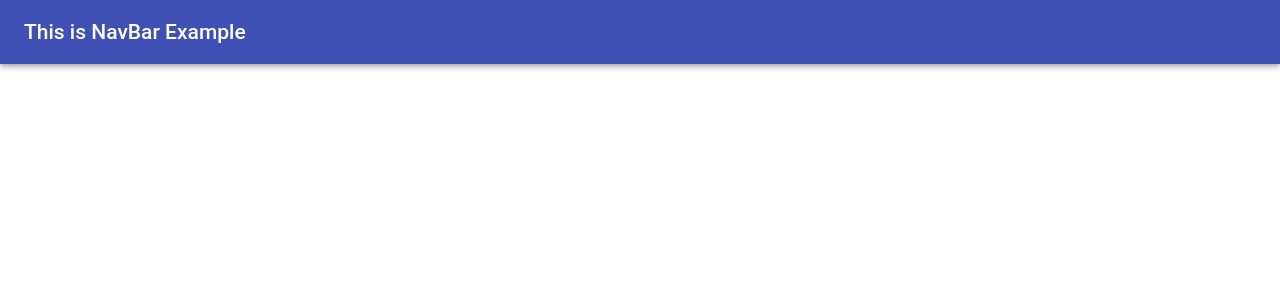
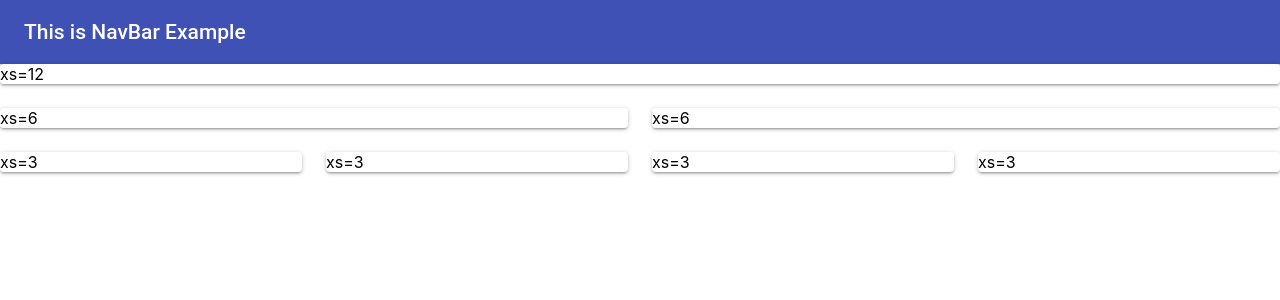
Before and after one commit to gurielmp/agoraReactjs, a React (Create React App) app in the folder app/: page / in a window 1280 px wide. Shown: the top 300 px of the page. Built offline with nearby package versions, Linux system fonts and the light colour scheme.

Commit message:
add material ui grid

```diff
--- a/app/src/App.js
+++ b/app/src/App.js
@@ -1,5 +1,6 @@
 import React, { Component } from 'react';
 import NavBar from './components/NavBar';
+import Segment1 from './components/Segment1';
 import './App.css';
 
 class App extends Component {
@@ -7,6 +8,7 @@ class App extends Component {
     return (
       <div>
        <NavBar />
+       <Segment1 />
       </div>
     );
   }
--- /dev/null
+++ b/app/src/components/Segment1.js
@@ -0,0 +1,35 @@
+import React from 'react';
+import Grid from '@material-ui/core/Grid'
+import Paper from '@material-ui/core/Paper'
+
+const Segment1 = () => {
+ return(
+  <div>
+      <Grid container spacing={24}>
+        <Grid item xs={12}>
+          <Paper>xs=12</Paper>
+        </Grid>
+        <Grid item xs={6}>
+          <Paper>xs=6</Paper>
+        </Grid>
+        <Grid item xs={6}>
+          <Paper>xs=6</Paper>
+        </Grid>
+        <Grid item xs={3}>
+          <Paper>xs=3</Paper>
+        </Grid>
+        <Grid item xs={3}>
+          <Paper>xs=3</Paper>
+        </Grid>
+        <Grid item xs={3}>
+          <Paper>xs=3</Paper>
+        </Grid>
+        <Grid item xs={3}>
+          <Paper>xs=3</Paper>
+        </Grid>
+      </Grid>
+    </div>
+ )
+}
+
+export default Segment1;
```
